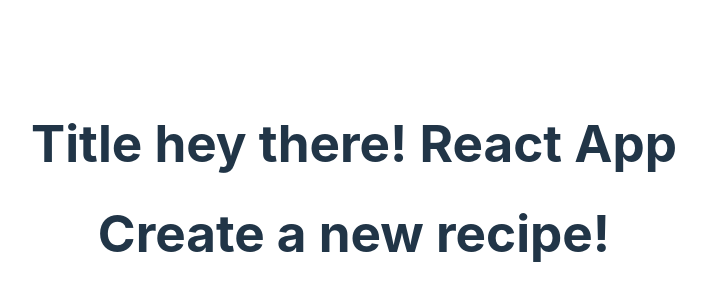
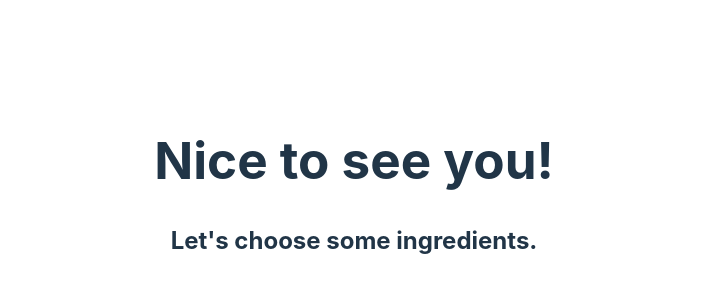
Before and after one commit to liz-garcia/easy-chef-ai, a React (Vite) app: page /create-recipe in a window 1280 px wide. Shown: the part 212-512 px from the top of the page, without its empty margins (286-992 px from the left). Built offline with nearby package versions, Linux system fonts and the light colour scheme.

Commit message:
Added userName (from userContext) to RecipeCreationPage.jsx.

```diff
--- a/src/App.jsx
+++ b/src/App.jsx
@@ -5,7 +5,6 @@ function App() {
   return (
     <>
       <main>
-        <h1>Title hey there! React App</h1>
         <AppRoutes />
       </main>
     </>
--- a/src/components/RecipeCreationPage.jsx
+++ b/src/components/RecipeCreationPage.jsx
@@ -1,7 +1,13 @@
+import { useContext } from "react";
+import { UserContext } from "../context/UserContext.jsx";
+
 const RecipeCreationPage = () => {
+  const userContext = useContext(UserContext);
+
   return (
     <>
-      <h1>Create a new recipe!</h1>
+      <h1>{userContext.userName ? `Nice to see you, ${userContext.userName}!` : 'Nice to see you!'}</h1>
+      <h2>Let's choose some ingredients.</h2>
     </>
   );
 };
```
